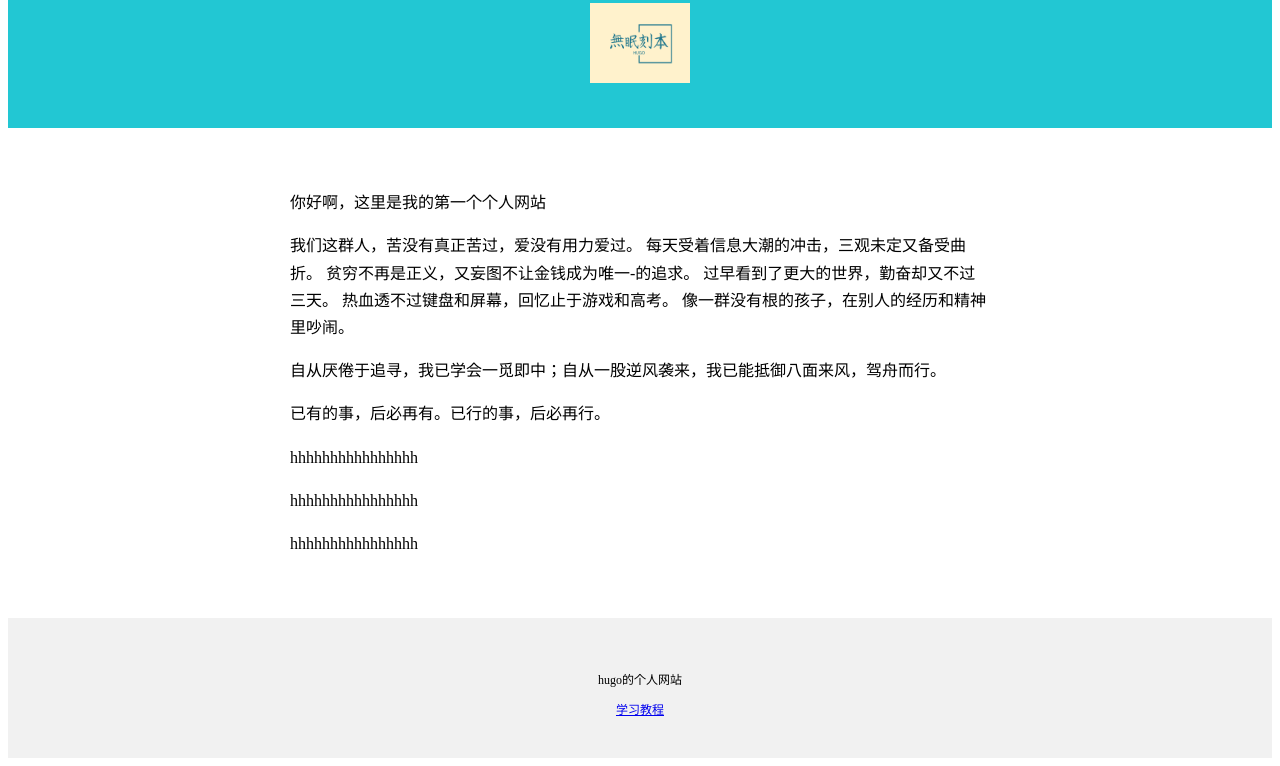
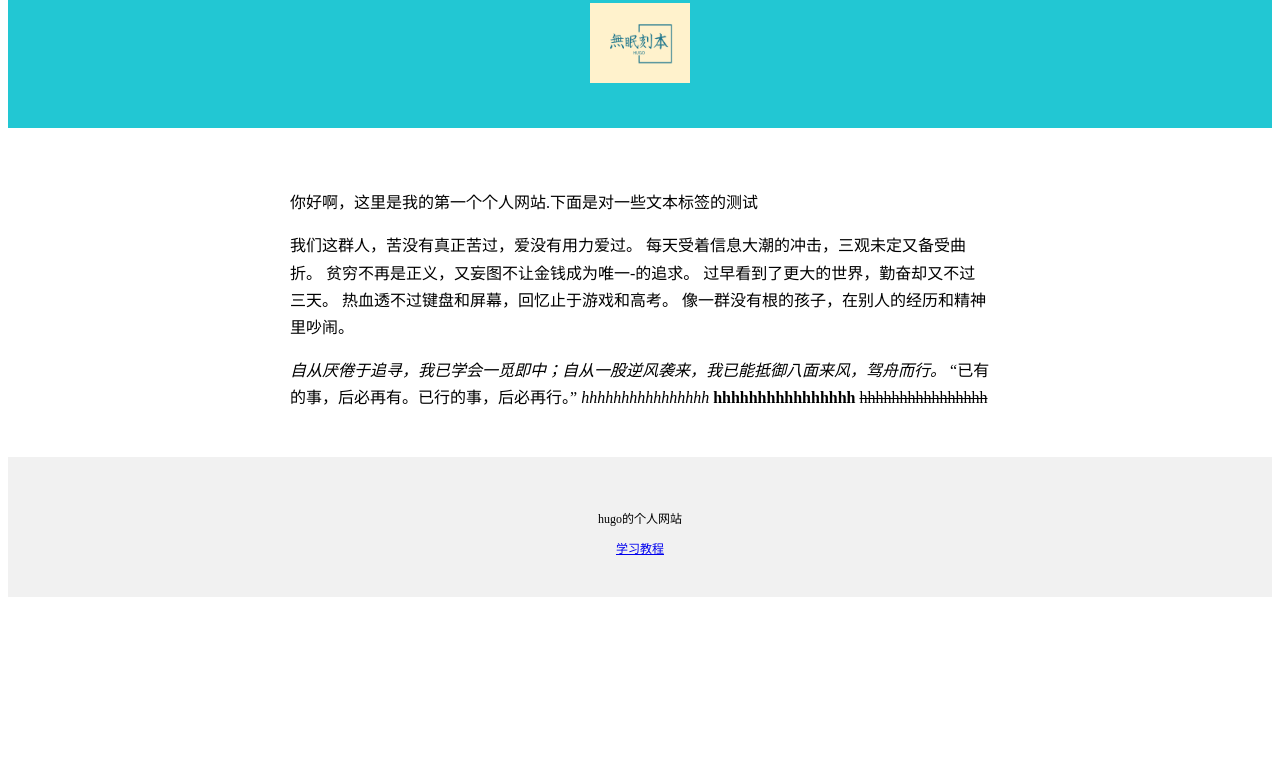
Before and after one commit to hugofangyu/reo1-one, a plain HTML site: page index.html in a window 1280 px wide. Shown: the part 135-901 px from the top of the page. After the commit the page ends 800 px from the top, so only its background shows below. Drawn offline with Linux system fonts and the light colour scheme.

Commit message:
Update index.html

```diff
--- a/index.html
+++ b/index.html
@@ -20,18 +20,18 @@
                 margin:30px auto;
                 padding: 15px;
                 line-height: 1.7;">
-        <p>你好啊，这里是我的第一个个人网站</p>
+        <p>你好啊，这里是我的第一个个人网站.下面是对一些文本标签的测试</p>
         <p>我们这群人，苦没有真正苦过，爱没有用力爱过。
             每天受着信息大潮的冲击，三观未定又备受曲折。
             贫穷不再是正义，又妄图不让金钱成为唯一-的追求。
             过早看到了更大的世界，勤奋却又不过三天。
             热血透不过键盘和屏幕，回忆止于游戏和高考。
             像一群没有根的孩子，在别人的经历和精神里吵闹。</p>
-        <p>自从厌倦于追寻，我已学会一觅即中；自从一股逆风袭来，我已能抵御八面来风，驾舟而行。</p>
-        <p>已有的事，后必再有。已行的事，后必再行。</p>
-        <p>hhhhhhhhhhhhhhhh</p>
-        <p>hhhhhhhhhhhhhhhh</p>
-        <p>hhhhhhhhhhhhhhhh</p>
+        <cite>自从厌倦于追寻，我已学会一觅即中；自从一股逆风袭来，我已能抵御八面来风，驾舟而行。</cite>
+        <q>已有的事，后必再有。已行的事，后必再行。</q>
+        <i>hhhhhhhhhhhhhhhh</i>
+        <b>hhhhhhhhhhhhhhhh</b>
+        <del>hhhhhhhhhhhhhhhh</del>
     </div>
     <div style="
     background-color:#f1f1f1;
```
